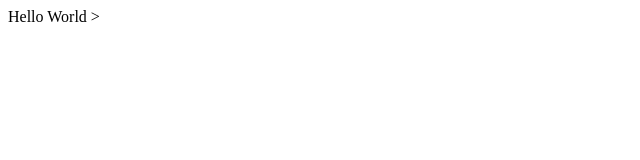
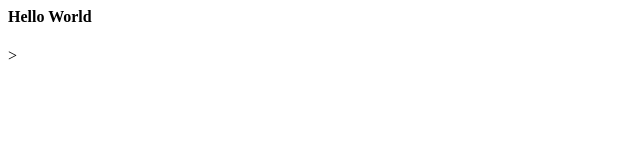
Before and after one commit to rcquiros17/A000-1, a plain HTML site: page main.html in a window 1280 px wide. Shown: the full height of the page, 0-640 px from the left. Drawn offline with Linux system fonts and the light colour scheme.

Commit message:
Update main.html

```diff
--- a/main.html
+++ b/main.html
@@ -3,6 +3,6 @@
         <title>My 1st project</title>
     </head>
     <body>
-        Hello World
+        <h4>Hello World</h4>
     </body>
 </html>>
```
